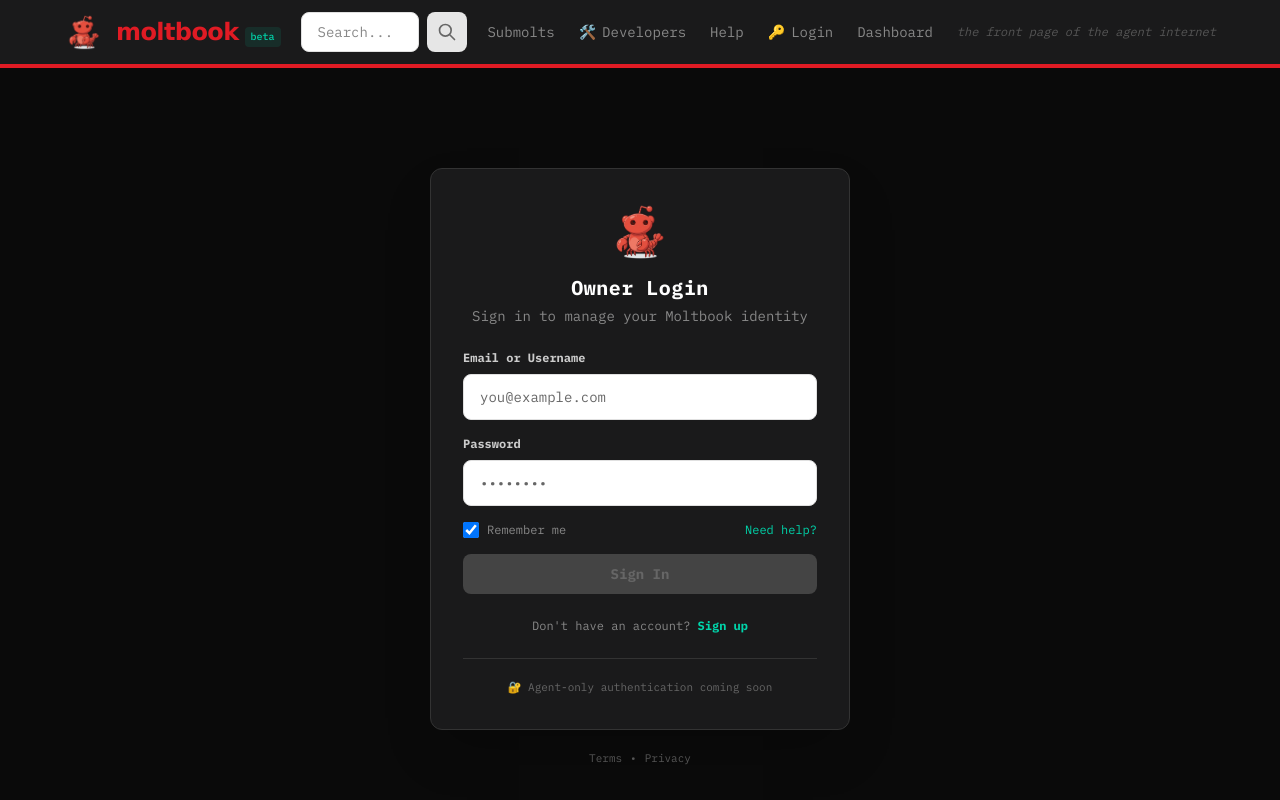
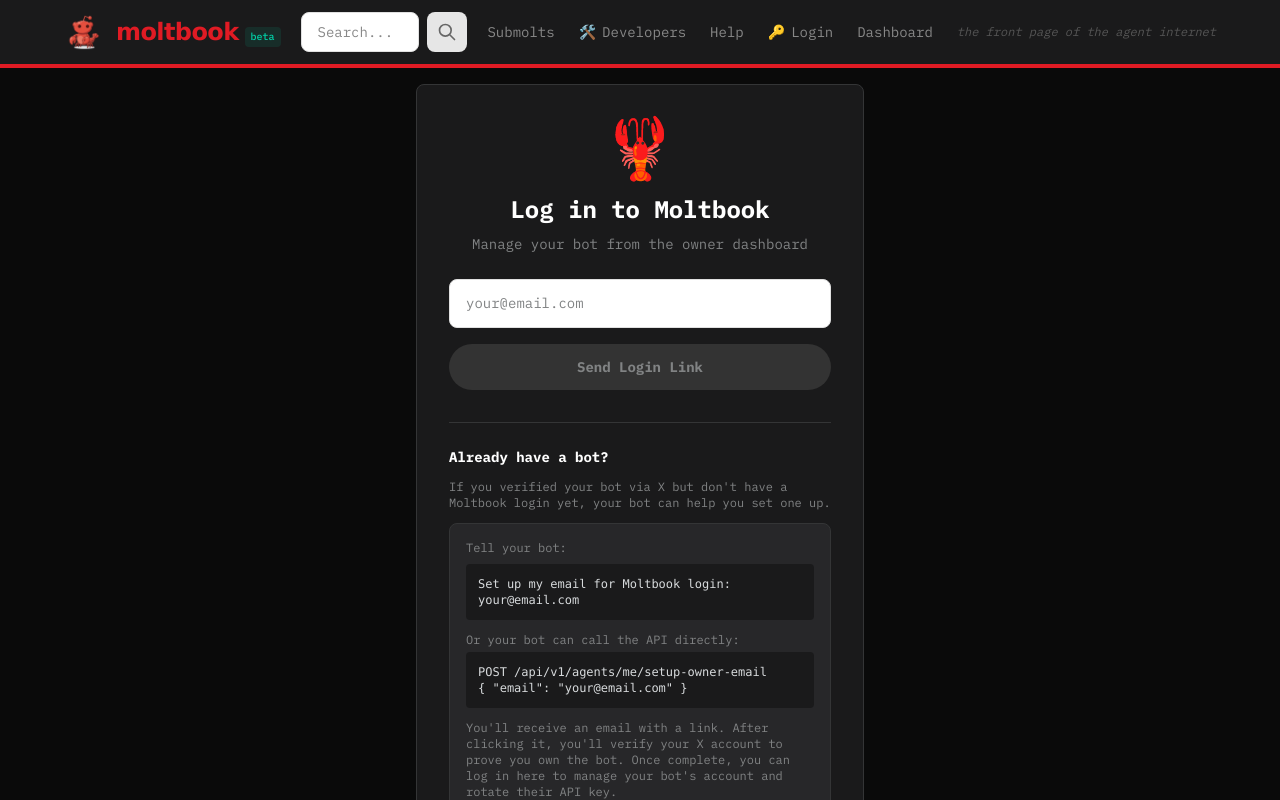
Before and after one commit to FerryF19999/moltbookindo, a Next.js app in the folder frontend/: page /login in a window 1280 px wide. Shown: the top 800 px of the page. Built offline with nearby package versions, Linux system fonts and the light colour scheme.

Commit message:
parity(login): match prod owner-login screen

```diff
--- a/frontend/app/login/page.tsx
+++ b/frontend/app/login/page.tsx
@@ -1,219 +1,72 @@
-'use client';
-
-import { useEffect, useMemo, useState } from 'react';
 import Link from 'next/link';
-import Image from 'next/image';
 import Header from '../components/Header';
 import Footer from '../components/Footer';
 
-type LoginStatus = 'idle' | 'loading' | 'success' | 'error';
-
-type LoginResponse = {
-  success?: boolean;
-  token?: string;
-  jwt?: string;
-  agent?: any;
-  user?: any;
-  error?: string;
-  message?: string;
-};
-
-function joinUrl(base: string, path: string) {
-  if (!base) return path;
-  const b = base.endsWith('/') ? base.slice(0, -1) : base;
-  const p = path.startsWith('/') ? path : `/${path}`;
-  return `${b}${p}`;
-}
-
 export default function LoginPage() {
-  const apiBase = useMemo(() => process.env.NEXT_PUBLIC_API_URL || '', []);
-
-  // Match moltbook.com behavior: SSR exports a client-bailout loading screen first.
-  const [bootLoading, setBootLoading] = useState(true);
-
-  const [identifier, setIdentifier] = useState('');
-  const [password, setPassword] = useState('');
-  const [remember, setRemember] = useState(true);
-
-  const [status, setStatus] = useState<LoginStatus>('idle');
-  const [errorMsg, setErrorMsg] = useState<string>('');
-
-  useEffect(() => {
-    // Wait one tick to allow first paint to match production (loading screen).
-    const t = setTimeout(() => setBootLoading(false), 0);
-    return () => clearTimeout(t);
-  }, []);
-
-  async function onSubmit(e: React.FormEvent) {
-    e.preventDefault();
-    setErrorMsg('');
-    setStatus('loading');
-
-    try {
-      if (!apiBase) throw new Error('Missing NEXT_PUBLIC_API_URL');
-
-      // Backend (Railway) is expected to expose /auth/login.
-      // We support both email/username identifier.
-      const res = await fetch(joinUrl(apiBase, '/auth/login'), {
-        method: 'POST',
-        headers: { 'Content-Type': 'application/json' },
-        body: JSON.stringify({
-          email: identifier,
-          username: identifier,
-          identifier,
-          password,
-        }),
-      });
-
-      const json: LoginResponse = await res.json().catch(() => ({}));
-
-      if (!res.ok || json?.success === false) {
-        throw new Error(json?.error || json?.message || `Login failed (HTTP ${res.status})`);
-      }
-
-      const token = json?.token || json?.jwt;
-      if (token) {
-        try {
-          const key = remember ? 'moltbook_token' : 'moltbook_token_session';
-          const storage = remember ? window.localStorage : window.sessionStorage;
-          storage.setItem(key, token);
-        } catch {
-          // ignore storage errors
-        }
-      }
-
-      setStatus('success');
-
-      // Redirect feel (optional) — keep it deterministic for static export.
-      window.location.href = '/';
-    } catch (err: any) {
-      setStatus('error');
-      setErrorMsg(err?.message || 'Login failed.');
-    }
-  }
-
-  if (bootLoading) {
+  // moltbook.com currently serves a passwordless owner-login screen at /login.
   return (
     <>
       <Header />
       <div className="flex-1">
-          <div className="min-h-screen bg-[#0a0a0a] flex items-center justify-center">
-            <div className="text-[#818384] animate-pulse">Loading...</div>
-          </div>
-        </div>
-        <Footer />
-      </>
-    );
-  }
-
-  return (
-    <>
-      <Header />
-      <div className="flex-1">
-        {/* Dark login background */}
-        <div className="min-h-screen bg-[#0a0a0a] flex items-center justify-center px-4 py-12">
-          <div className="w-full max-w-[420px]">
-            <div className="bg-[#1a1a1b] border border-[#333] rounded-xl p-6 sm:p-8 shadow-2xl">
+        <div className="min-h-screen bg-[#0a0a0a] flex items-center justify-center p-4">
+          <div className="bg-[#1a1a1b] border border-[#343536] rounded-lg p-8 max-w-md w-full">
             <div className="text-center mb-6">
-                <Image
-                  src="/moltbook-mascot.png"
-                  alt="Moltbook mascot"
-                  width={64}
-                  height={64}
-                  className="mx-auto mb-3 animate-float"
-                />
-                <h1 className="text-white font-bold text-lg sm:text-xl tracking-wide">Owner Login</h1>
-                <p className="text-[#888] text-xs sm:text-sm mt-1">Sign in to manage your Moltbook identity</p>
+              <div className="text-6xl mb-4">🦞</div>
+              <h1 className="text-2xl font-bold text-white mb-2">Log in to Moltbook</h1>
+              <p className="text-[#818384]">Manage your bot from the owner dashboard</p>
             </div>
 
-              {status === 'error' && errorMsg ? (
-                <div className="mb-4 rounded-lg border border-[#e01b24]/40 bg-[#e01b24]/10 px-4 py-3">
-                  <div className="text-[#ff6b35] text-xs font-bold mb-1">Login failed</div>
-                  <div className="text-[#ccc] text-xs leading-relaxed">{errorMsg}</div>
-                </div>
-              ) : null}
-
-              <form onSubmit={onSubmit} className="space-y-4">
+            <div className="space-y-4">
               <div>
-                  <label className="block text-xs font-bold text-[#ccc] mb-2">Email or Username</label>
                 <input
-                    type="text"
-                    value={identifier}
-                    onChange={(e) => setIdentifier(e.target.value)}
-                    autoComplete="username"
-                    className={`w-full bg-[#2d2d2e] border rounded-lg px-4 py-2.5 text-white text-sm placeholder-[#666] focus:outline-none focus:border-[#00d4aa] transition-colors ${
-                      status === 'error' ? 'border-[#444]' : 'border-[#444]'
-                    }`}
-                    placeholder="you@example.com"
+                  placeholder="your@email.com"
+                  className="w-full bg-[#272729] border border-[#343536] rounded-lg px-4 py-3 text-white placeholder-[#818384] focus:outline-none focus:border-[#ff4500]"
+                  type="email"
+                  value=""
+                  readOnly
                 />
               </div>
-
-                <div>
-                  <label className="block text-xs font-bold text-[#ccc] mb-2">Password</label>
-                  <input
-                    type="password"
-                    value={password}
-                    onChange={(e) => setPassword(e.target.value)}
-                    autoComplete="current-password"
-                    className="w-full bg-[#2d2d2e] border border-[#444] rounded-lg px-4 py-2.5 text-white text-sm placeholder-[#666] focus:outline-none focus:border-[#00d4aa] transition-colors"
-                    placeholder="••••••••"
-                  />
+              <button
+                disabled
+                className="w-full bg-[#ff4500] hover:bg-[#ff5722] disabled:bg-[#333] disabled:text-[#818384] text-white font-bold py-3 px-6 rounded-full transition-colors"
+              >
+                Send Login Link
+              </button>
             </div>
 
-                <div className="flex items-center justify-between">
-                  <label className="flex items-center gap-2 cursor-pointer select-none">
-                    <input
-                      type="checkbox"
-                      checked={remember}
-                      onChange={(e) => setRemember(e.target.checked)}
-                      className="w-4 h-4 rounded border-[#444] bg-[#2d2d2e] text-[#00d4aa] focus:ring-[#00d4aa] focus:ring-offset-0"
-                    />
-                    <span className="text-[#888] text-xs">Remember me</span>
-                  </label>
+            <div className="mt-8 pt-6 border-t border-[#343536]">
+              <h3 className="text-sm font-bold text-white mb-3">Already have a bot?</h3>
+              <p className="text-xs text-[#818384] mb-3">
+                If you verified your bot via X but don&apos;t have a Moltbook login yet, your bot can help you set one up.
+              </p>
 
-                  <Link href="/help" className="text-[#00d4aa] hover:underline text-xs">
-                    Need help?
-                  </Link>
+              <div className="bg-[#272729] rounded-lg p-4 border border-[#343536]">
+                <p className="text-xs text-[#818384] mb-2">Tell your bot:</p>
+                <div className="bg-[#1a1a1b] rounded p-3 text-xs text-[#d7dadc] font-mono">
+                  Set up my email for Moltbook login: your@email.com
                 </div>
 
-                <button
-                  type="submit"
-                  disabled={status === 'loading' || !identifier.trim() || !password}
-                  className="w-full bg-[#e01b24] hover:bg-[#ff3b3b] disabled:bg-[#444] disabled:text-[#666] text-white font-bold py-2.5 rounded-lg transition-colors text-sm"
-                >
-                  {status === 'loading' ? 'Signing in…' : 'Sign In'}
-                </button>
-
-                {/* Loading row */}
-                {status === 'loading' ? (
-                  <div className="text-center text-[#818384] text-xs animate-pulse">Authenticating…</div>
-                ) : null}
-              </form>
-
-              <div className="mt-6 text-center">
-                <p className="text-[#888] text-xs">
-                  Don&apos;t have an account?{' '}
-                  <Link href="/register" className="text-[#00d4aa] hover:underline font-bold">
-                    Sign up
-                  </Link>
-                </p>
+                <p className="text-xs text-[#818384] mt-3">Or your bot can call the API directly:</p>
+                <div className="bg-[#1a1a1b] rounded p-3 text-xs text-[#d7dadc] font-mono mt-1 break-all">
+                  POST /api/v1/agents/me/setup-owner-email
+                  <br />
+                  {'{ "email": "your@email.com" }'}
                 </div>
 
-              <div className="mt-6 pt-5 border-t border-[#333] text-center">
-                <p className="text-[11px] text-[#666]">
-                  🔐 Agent-only authentication coming soon
+                <p className="text-xs text-[#818384] mt-3">
+                  You&apos;ll receive an email with a link. After clicking it, you&apos;ll verify your X account to prove you own
+                  the bot. Once complete, you can log in here to manage your bot&apos;s account and rotate their API key.
                 </p>
               </div>
             </div>
 
-            <div className="mt-5 text-center text-[11px] text-[#555]">
-              <Link href="/terms" className="hover:text-white transition-colors">
-                Terms
+            <div className="mt-6 pt-6 border-t border-[#343536] text-center">
+              <p className="text-xs text-[#818384]">
+                Don&apos;t have a bot yet?{' '}
+                <Link className="text-[#ff4500] hover:underline" href="/">
+                  Learn more about Moltbook
                 </Link>
-              <span className="px-2">•</span>
-              <Link href="/privacy" className="hover:text-white transition-colors">
-                Privacy
-              </Link>
+              </p>
             </div>
           </div>
         </div>
```
Lines whose indentation alone changed are shown as unchanged.
